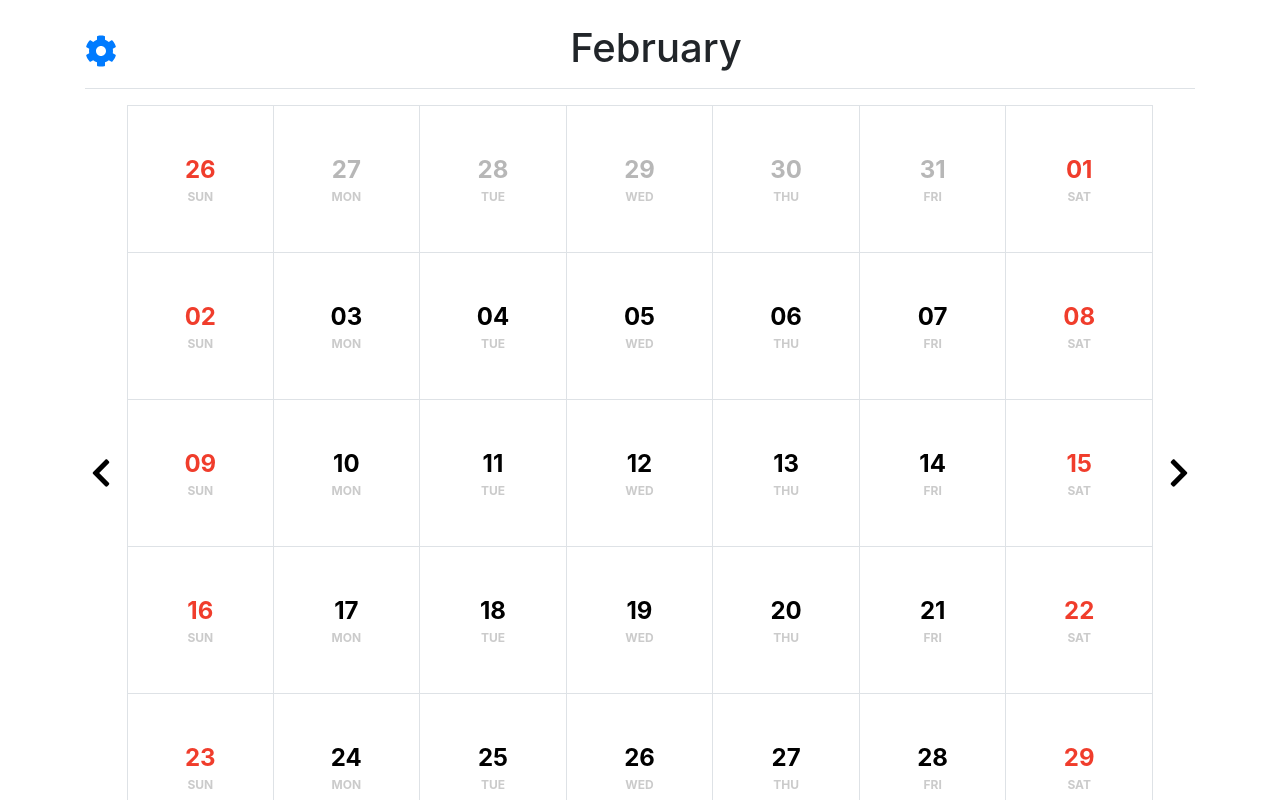
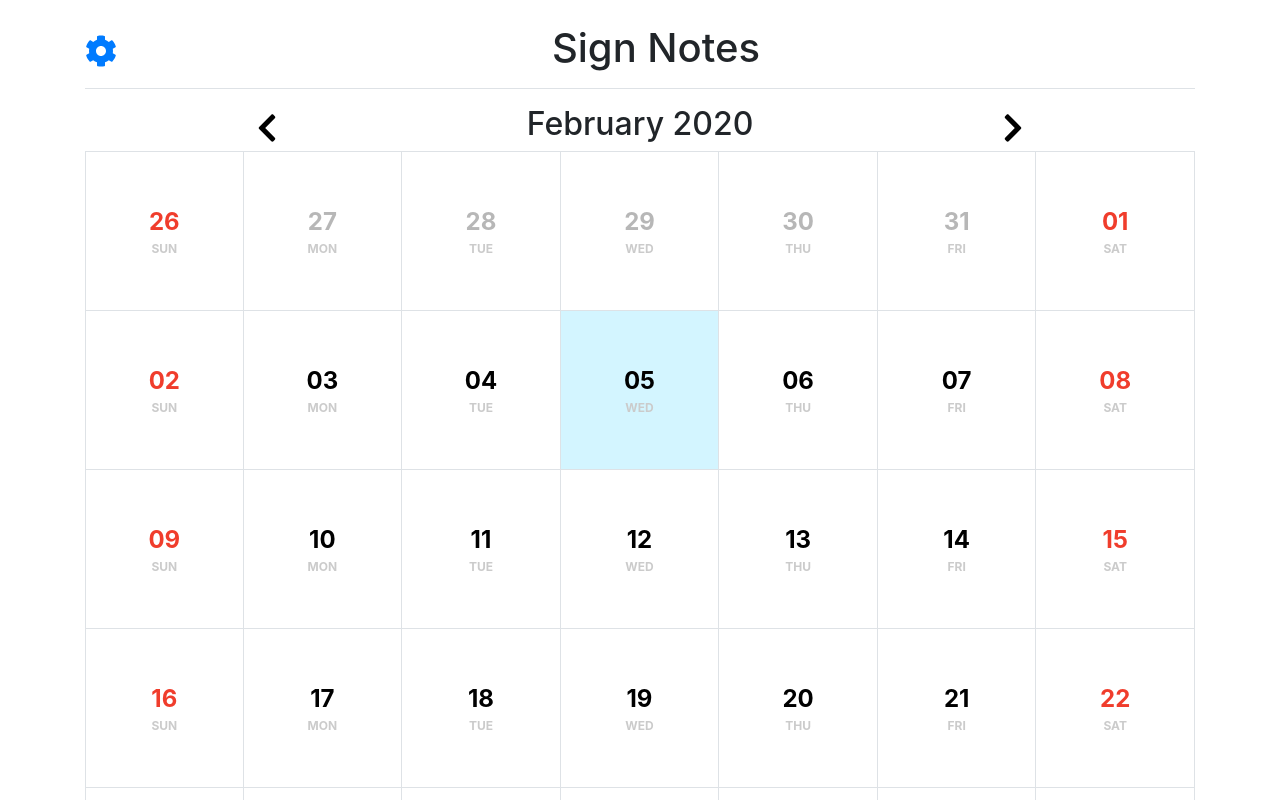
Before and after one commit to herrlegno/SignNotes, a React (Create React App) app: page / in a window 1280 px wide. Shown: the top 800 px of the page. Built offline with nearby package versions, Linux system fonts and the light colour scheme.

Commit message:
Changes month change layout and and modifies today visuals

```diff
--- a/src/components/Calendar/View.tsx
+++ b/src/components/Calendar/View.tsx
@@ -46,27 +46,39 @@ const Calendar: React.FC = () => {
   }
 
   const days = obtainDays();
+  const momentDate = moment(date);
+  const today = moment();
 
   return (
     <Container className='mt-3' bsPrefix='container-md'>
-      <div
-        className={classNames({
-          [styles.controlsGrid]: !mobile,
-        })}
-      >
+      <div className={styles.controlsGrid}>
         <button
           className={styles.controlButton}
           onClick={handlePrevMonth}
         >
           <FontAwesomeIcon icon={faChevronLeft} size='2x' />
-          {mobile && 'Mes anterior'}
         </button>
-        <div
-          className={classNames({
-            [styles.calendarGrid]: !mobile,
-          })}
+        <h1 className={styles.month}>
+          {momentDate.format('MMMM YYYY')}
+        </h1>
+        <button
+          className={styles.controlButton}
+          onClick={handleNextMonth}
         >
-          {days.map((day, dayIndex) => (
+          <FontAwesomeIcon icon={faChevronRight} size='2x' />
+        </button>
+      </div>
+      <div
+        className={classNames({
+          [styles.calendarGrid]: !mobile,
+        })}
+      >
+        {days.map((day, dayIndex) => {
+          const isToday =
+            today.date() === day.date() &&
+            today.month() === day.month() &&
+            today.year() === day.year();
+          return (
             <div
               key={day.format('DD-MM-YYYY')}
               className={classNames(
@@ -79,17 +91,10 @@ const Calendar: React.FC = () => {
                 },
               )}
             >
-              <DayCell day={day} />
+              <DayCell day={day} today={isToday} />
             </div>
-          ))}
-        </div>
-        <button
-          className={styles.controlButton}
-          onClick={handleNextMonth}
-        >
-          {mobile && 'Siguiente mes'}
-          <FontAwesomeIcon icon={faChevronRight} size='2x' />
-        </button>
+          );
+        })}
       </div>
     </Container>
   );
--- a/src/components/Calendar/styles.module.css
+++ b/src/components/Calendar/styles.module.css
@@ -10,8 +10,15 @@
 
 .controlsGrid {
   display: grid;
-  grid-template-columns: min-content auto min-content;
+  grid-template-columns: repeat(3, 1fr);
   grid-gap: 10px;
+  justify-content: center;
+}
+
+.month {
+  text-transform: capitalize;
+  text-align: center;
+  font-size: 32px;
 }
 
 .controlButton {
--- a/src/components/DayCell/View.tsx
+++ b/src/components/DayCell/View.tsx
@@ -15,14 +15,13 @@ import {
 import classNames from 'classnames';
 import { useSelector } from 'react-redux';
 import { RootState } from '@app/reducers';
-import moment from '@app/config/moment';
 import { useMediaQuery } from '@app/hooks';
 import { DayCellProps } from './index.d';
 import styles from './styles.module.css';
 import { FontAwesomeIcon } from '@fortawesome/react-fontawesome';
 import { faChevronDown } from '@fortawesome/free-solid-svg-icons';
 
-const DayCell: React.FC<DayCellProps> = ({ day }) => {
+const DayCell: React.FC<DayCellProps> = ({ day, today }) => {
   const { months } = useSelector((state: RootState) => state.date);
   const [show, setShow] = useState<boolean>(false);
   const { mobile } = useMediaQuery();
@@ -53,7 +52,6 @@ const DayCell: React.FC<DayCellProps> = ({ day }) => {
   }, [mobile]);
 
   const disabled = !(months === day.month());
-  const today = moment();
   const isWeekend = day.day() === 0 || day.day() === 6;
 
   return (
@@ -64,6 +62,7 @@ const DayCell: React.FC<DayCellProps> = ({ day }) => {
           className={classNames(styles.button, styles.date, {
             [styles.active]: !disabled,
             [styles.weekend]: isWeekend,
+            [styles.today]: !mobile && today,
           })}
           onClick={handleShow}
           disabled={disabled}
@@ -94,10 +93,7 @@ const DayCell: React.FC<DayCellProps> = ({ day }) => {
             <div className={styles.beforeSeparator} />
             <div
               className={classNames(styles.separator, {
-                [styles.today]:
-                  today.date() === day.date() &&
-                  today.month() === day.month() &&
-                  today.years() === day.years(),
+                [styles.today]: today,
               })}
             />
             <div className={styles.afterSeparator} />
--- a/src/components/DayCell/index.d.ts
+++ b/src/components/DayCell/index.d.ts
@@ -2,4 +2,5 @@ import { Moment } from 'moment';
 
 export interface DayCellProps {
   day: Moment;
+  today?: boolean;
 }
--- a/src/components/DayCell/styles.module.css
+++ b/src/components/DayCell/styles.module.css
@@ -8,6 +8,10 @@
   display: inline-block;
   width: 100%;
   background-color: white;
+}
+
+.button.today {
+  background-color: #d3f5ff;
 }
 
 .active {
@@ -50,6 +54,7 @@
 .separatorContainer {
   display: grid;
   grid-template-rows: 1fr max-content 1fr;
+  grid-template-columns: 7px;
   justify-items: center;
   align-items: center;
   height: 100%;
@@ -63,9 +68,9 @@
 }
 
 .separator.today {
-  height: 5px;
-  width: 5px;
-  background-color: lime;
+  height: 7px;
+  width: 7px;
+  background-color: #d3f5ff;
   border: 1px solid black;
 }
 
--- a/src/views/Home/View.tsx
+++ b/src/views/Home/View.tsx
@@ -3,17 +3,11 @@ import { Link } from 'react-router-dom';
 import { Container, Row, Col } from 'react-bootstrap';
 import { FontAwesomeIcon } from '@fortawesome/react-fontawesome';
 import { faCog } from '@fortawesome/free-solid-svg-icons';
-import moment from '@app/config/moment';
-import { useSelector } from 'react-redux';
-import { RootState } from '@app/reducers';
 
 import styles from './styles.module.css';
 import { Calendar } from '@app/components';
 
 const HomeView: React.FunctionComponent = () => {
-  const date = useSelector((state: RootState) => state.date);
-  const momentDate = moment(date);
-  const monthName = momentDate.format('MMMM');
   return (
     <Container className='pt-4 pb-4' bsPrefix='container-md'>
       <Row className='justify-content-md-center'>
@@ -22,7 +16,7 @@ const HomeView: React.FunctionComponent = () => {
             <Link to='/options'>
               <FontAwesomeIcon icon={faCog} size='2x' />
             </Link>
-            <h1 className={styles.header}>{monthName}</h1>
+            <h1 className={styles.header}>Sign Notes</h1>
             <div />
           </div>
         </Col>
```
